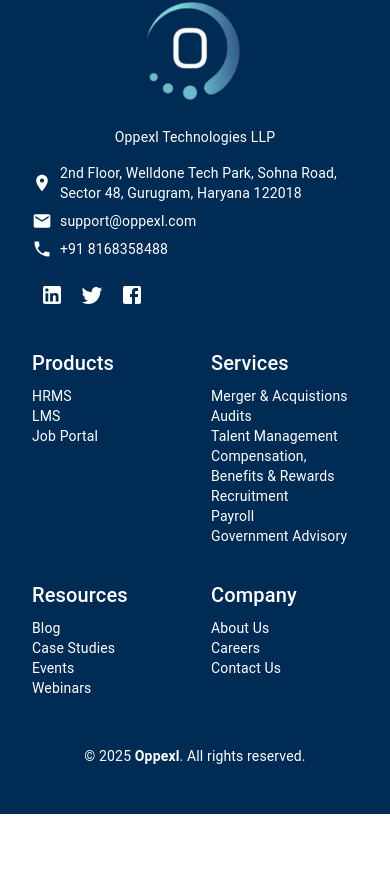
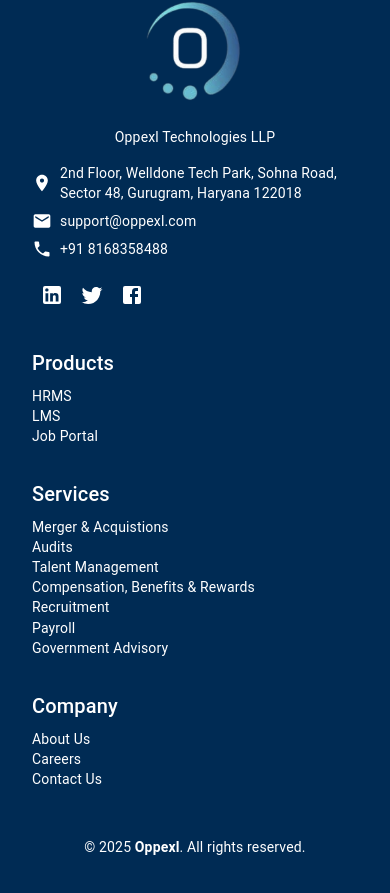
Before and after one commit to saranshtyagi/oppexl-tech, a React (Create React App) app: page /insights/social-audits in a window 390 px wide. Shown: the part 3510-4403 px from the top of the page. Before the commit the page ends 4324 px from the top, so only its background shows below. Built offline with nearby package versions, Linux system fonts and the light colour scheme.

Commit message:
Refactor Footer layout: Adjust grid item sizes for better responsiveness and remove commented-out Resources section.

```diff
--- a/src/components/Footer.js
+++ b/src/components/Footer.js
@@ -9,7 +9,7 @@ function Footer() {
     <Box sx={{ bgcolor: '#002b54', color: 'white', px: 4, py: 6 }}>
       <Grid container spacing={4}>
         {/* Logo & About */}
-        <Grid item xs={12} md={4}>
+        <Grid item xs={12} md={3}>
           <Box display="flex" flexDirection="column" alignItems="center" textAlign="center">
             <img
               src={OppexlLogo}
@@ -60,7 +60,7 @@ function Footer() {
         </Grid>
 
         {/* Products */}
-        <Grid item xs = {6} md = {2}>
+        <Grid item xs = {12} sm={6} md = {3}>
           <Typography variant='h6' gutterBottom>Products</Typography>
           {[
             {label: 'HRMS', path: "/products/hrms"},
@@ -81,7 +81,7 @@ function Footer() {
         </Grid>
 
         {/* Services */}
-        <Grid item xs={6} md={2}>
+        <Grid item xs = {12} sm={6} md = {3}>
           <Typography variant="h6" gutterBottom>Services</Typography>
           {[
             {label: 'Merger & Acquistions', path: "/services/merger-acquisitions"},
@@ -106,17 +106,17 @@ function Footer() {
         </Grid>
 
         {/* Resources */}
-        <Grid item xs={6} md={2}>
+        {/* <Grid item xs={6} md={2}>
           <Typography variant="h6" gutterBottom>Resources</Typography>
           {['Blog', 'Case Studies', 'Events', 'Webinars'].map((item) => (
             <Typography key={item} variant="body2">
               <Link href="#" underline="hover" color="inherit">{item}</Link>
             </Typography>
           ))}
-        </Grid>
+        </Grid> */}
 
         {/* Company */}
-        <Grid item xs={6} md={2}>
+        <Grid item xs = {12} sm={6} md = {3}>
           <Typography variant="h6" gutterBottom>Company</Typography>
           {[
             {label: 'About Us', path: '/about'},
```
